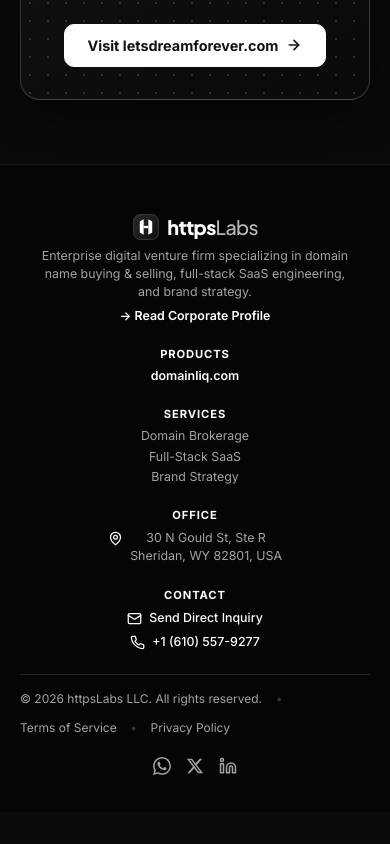
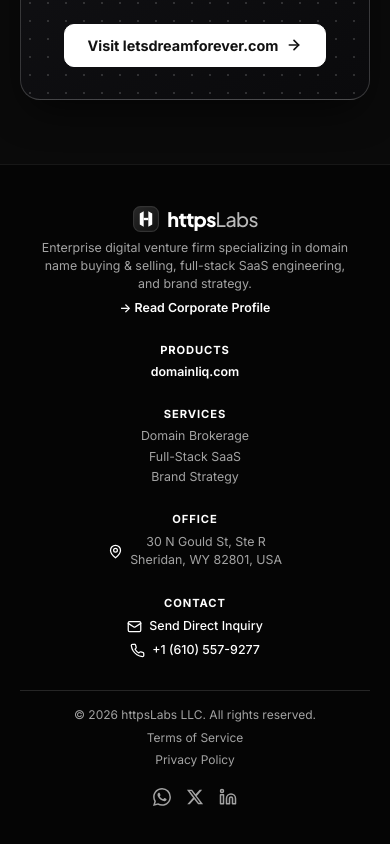
Before and after one commit to mustaaras/httpslabs, a Next.js app: page / in a window 390 px wide. Shown: the part 3311-4155 px from the top of the page. Before the commit the page ends 4123 px from the top, so only its background shows below. Built offline with nearby package versions, Linux system fonts and the light colour scheme.

Commit message:
style: perfect mobile center alignment for footer elements, contact rows, and legal links

```diff
--- a/app/globals.css
+++ b/app/globals.css
@@ -995,14 +995,73 @@
   .product-footer { justify-content: center; }
   .products-section { margin-top: 3rem; padding-top: 2.5rem; }
   .office-spotlight-grid { grid-template-columns: 1fr !important; gap: 1.5rem !important; }
-  footer { padding: 3rem 1.25rem 2rem; }
+  footer {
+    padding: 2.5rem 1.25rem 2rem;
+    text-align: center;
+  }
+  .footer-grid {
+    grid-template-columns: 1fr;
+    text-align: center;
+    gap: 1.75rem;
+    margin-bottom: 2rem;
+  }
+  .footer-brand {
+    align-items: center;
+    text-align: center;
+  }
+  .brand-desc {
+    margin-left: auto;
+    margin-right: auto;
+    text-align: center;
+  }
+  .footer-col {
+    align-items: center;
+    text-align: center;
+  }
+  .footer-heading {
+    text-align: center;
+    width: 100%;
+  }
+  .footer-links {
+    align-items: center;
+    text-align: center;
+    width: 100%;
+  }
+  .footer-links li {
+    width: 100%;
+    text-align: center;
+  }
+  .contact-card {
+    align-items: center;
+    text-align: center;
+    width: 100%;
+  }
+  .contact-row {
+    justify-content: center;
+    align-items: center;
+    text-align: center;
+    width: 100%;
+  }
+  .footer-bottom {
+    flex-direction: column;
+    align-items: center;
+    justify-content: center;
+    text-align: center;
+    gap: 1rem;
+  }
+  .footer-bottom > div:first-child {
+    flex-direction: column;
+    align-items: center;
+    justify-content: center;
+    text-align: center;
+    gap: 0.45rem !important;
+  }
+  .footer-bottom > div:first-child span:nth-child(2),
+  .footer-bottom > div:first-child span:nth-child(4) {
+    display: none;
+  }
+  .footer-social-links {
+    justify-content: center;
+    width: 100%;
+  }
 }
-
-@media (max-width: 600px) {
-  .footer-grid { grid-template-columns: 1fr; text-align: center; }
-  .footer-brand { align-items: center; }
-  .footer-col { align-items: center; }
-  .contact-card { align-items: center; }
-  .contact-row { justify-content: center; text-align: center; }
-  .footer-bottom { flex-direction: column; align-items: center; text-align: center; }
-}
```
